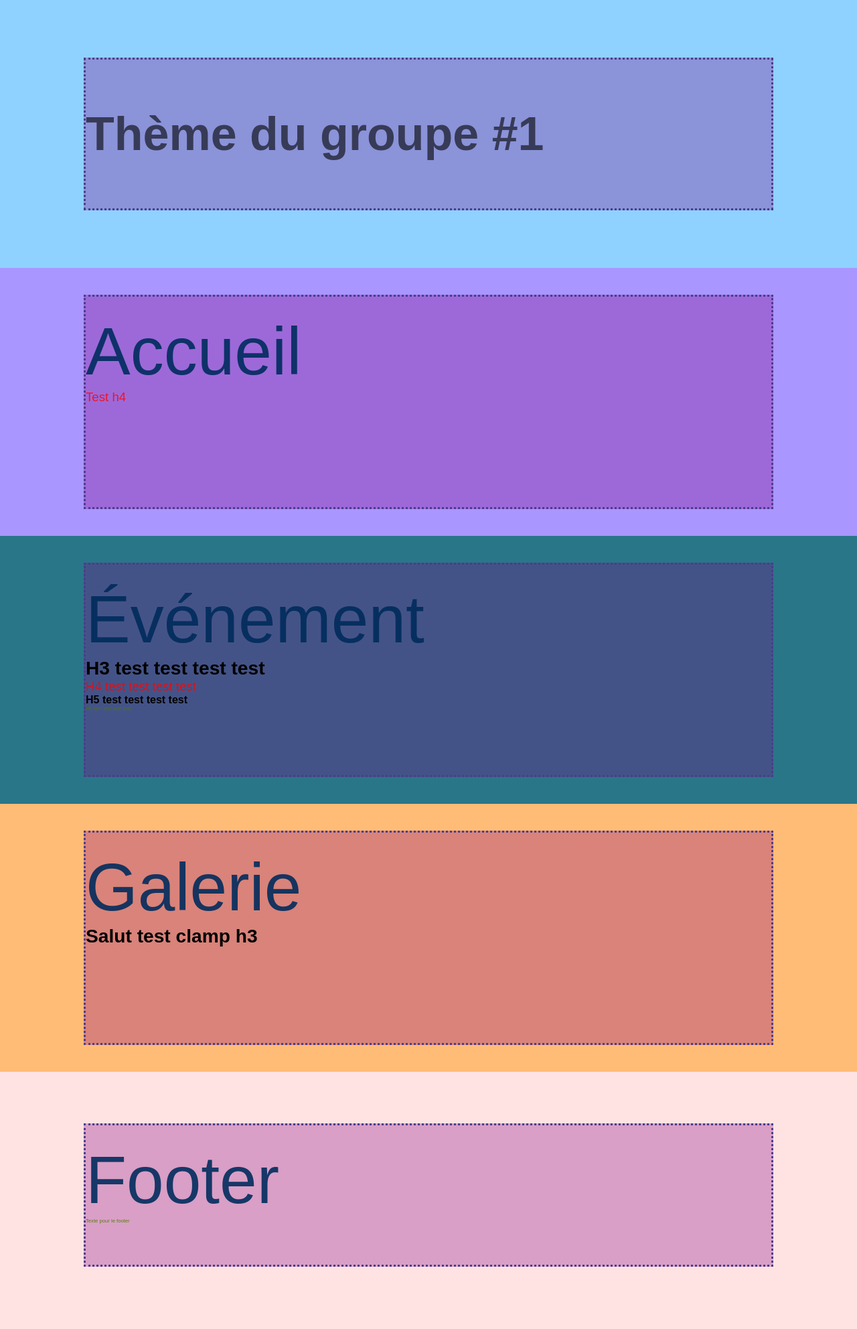
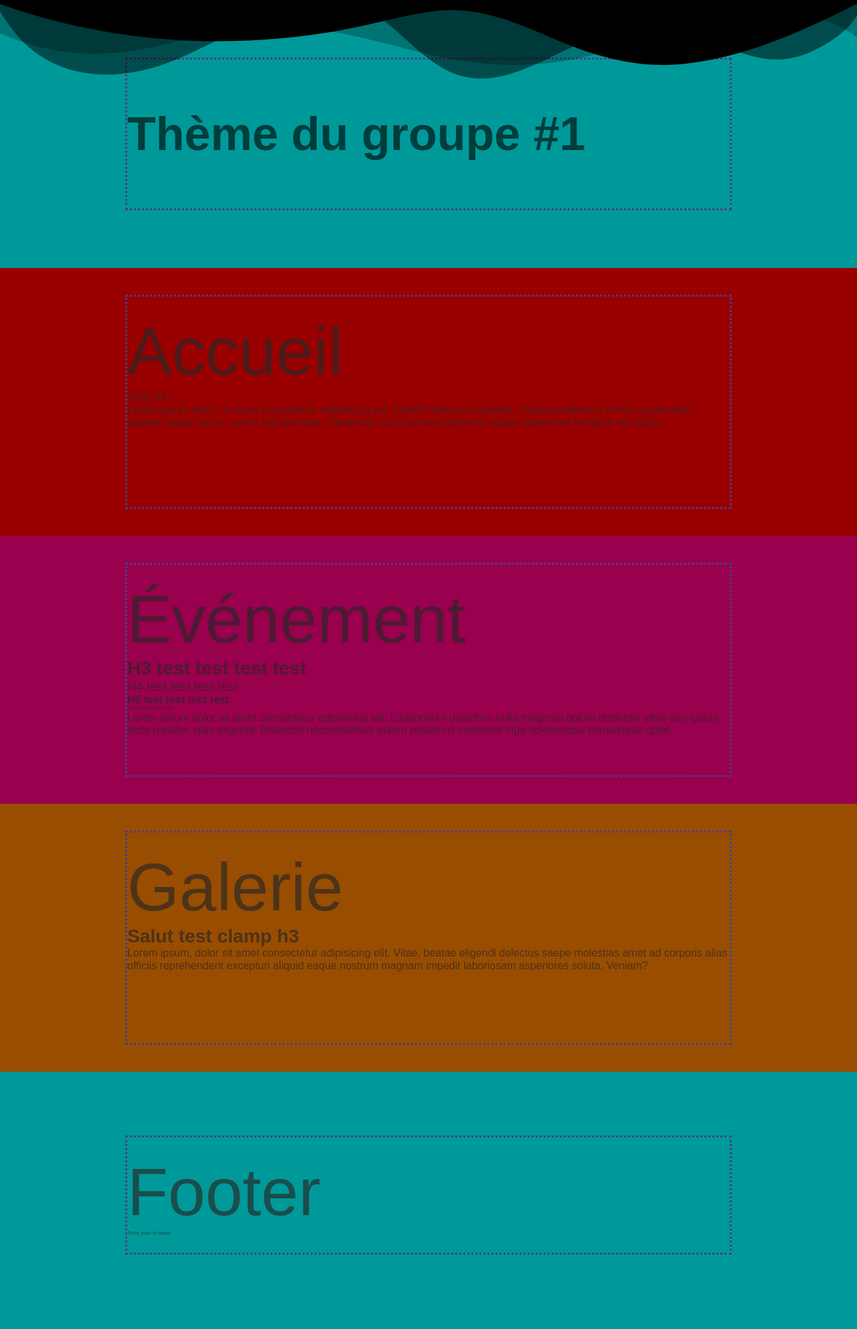
Before and after one commit to e0958030/4w4-2024, a PHP site: page / in a window 1280 px wide. Shown: the whole page at 67% size. Run offline with PHP 8.4, Linux system fonts and the light colour scheme; some web fonts are replaced.

Commit message:
Changement des variables root avec hsl

```diff
--- a/index.htm
+++ b/index.htm
@@ -21,6 +21,7 @@
         <section>
             <h2>Accueil</h2>
             <h4>Test h4</h4>
+            <p>Lorem ipsum dolor, sit amet consectetur adipisicing elit. Impedit laborum expedita, voluptas delectus in illum aspernatur quaerat sequi nisi ex, nemo repudiandae. Obcaecati, accusantium distinctio itaque asperiores tempore illo facilis!</p>
         </section>
     </div>
 
@@ -31,13 +32,22 @@
             <h4>H4 test test test test</h4>
             <h5>H5 test test test test</h5>
             <h6>H6 test test test test</h6>
+            <p>Lorem ipsum dolor sit amet consectetur adipisicing elit. Laudantium doloribus nulla magnam dolore distinctio vitae quo ipsum, dicta pariatur, quis eligendi. Distinctio necessitatibus autem possimus commodi fuga doloremque consectetur optio.</p>
         </section>
     </div>
 
     <div id="galerie" class="global">
         <section>
+            <div class="custom-shape-divider-top-1707919064">
+                <svg data-name="Layer 1" xmlns="http://www.w3.org/2000/svg" viewBox="0 0 1200 120" preserveAspectRatio="none">
+                    <path d="M0,0V46.29c47.79,22.2,103.59,32.17,158,28,70.36-5.37,136.33-33.31,206.8-37.5C438.64,32.43,512.34,53.67,583,72.05c69.27,18,138.3,24.88,209.4,13.08,36.15-6,69.85-17.84,104.45-29.34C989.49,25,1113-14.29,1200,52.47V0Z" opacity=".25" class="shape-fill"></path>
+                    <path d="M0,0V15.81C13,36.92,27.64,56.86,47.69,72.05,99.41,111.27,165,111,224.58,91.58c31.15-10.15,60.09-26.07,89.67-39.8,40.92-19,84.73-46,130.83-49.67,36.26-2.85,70.9,9.42,98.6,31.56,31.77,25.39,62.32,62,103.63,73,40.44,10.79,81.35-6.69,119.13-24.28s75.16-39,116.92-43.05c59.73-5.85,113.28,22.88,168.9,38.84,30.2,8.66,59,6.17,87.09-7.5,22.43-10.89,48-26.93,60.65-49.24V0Z" opacity=".5" class="shape-fill"></path>
+                    <path d="M0,0V5.63C149.93,59,314.09,71.32,475.83,42.57c43-7.64,84.23-20.12,127.61-26.46,59-8.63,112.48,12.24,165.56,35.4C827.93,77.22,886,95.24,951.2,90c86.53-7,172.46-45.71,248.8-84.81V0Z" class="shape-fill"></path>
+                </svg>
+            </div>
             <h2>Galerie</h2>
             <h3>Salut test clamp h3</h3>
+            <p>Lorem ipsum, dolor sit amet consectetur adipisicing elit. Vitae, beatae eligendi delectus saepe molestias amet ad corporis alias officiis reprehenderit excepturi aliquid eaque nostrum magnam impedit laboriosam asperiores soluta. Veniam?</p>
         </section>
     </div>
 
--- a/sass/_layout.scss
+++ b/sass/_layout.scss
@@ -46,22 +46,36 @@ https://developer.wordpress.org/themes/basics/main-stylesheet-style-css/
 #entete{
     background-color: var(--couleur-arriere-entete);
     padding-bottom: 5vh;
+    color: var(--couleur-avant-entete);
 }
 
 #accueil{
     background-color: var(--couleur-arriere-accueil);
     max-height: var(--hauteur-sections);
+    color: var(--couleur-avant-accueil);
 }
 
 #evenement{
     background-color: var(--couleur-arriere-evenement);
+    color: var(--couleur-avant-evenement);
 }
 
 #galerie{
     background-color: var(--couleur-arriere-galerie);
+    color: var(--couleur-avant-galerie);
+}
+
+.custom-shape-divider-top-1707919064 {
+    position: absolute;
+    top: 0;
+    left: 0;
+    width: 100%;
+    overflow: hidden;
+    line-height: 0;
 }
 
 #footer{
     background-color: var(--couleur-arriere-footer);
     padding-top: 3vh;
+    color: var(--couleur-avant-footer);
 }
--- a/sass/_variables.scss
+++ b/sass/_variables.scss
@@ -2,20 +2,50 @@
 capable de modifier directement la couleur dans le navigateur */
 
 :root {
-    --couleur-arriere-entete: #8fd2ff;
-    --couleur-arriere-accueil: #a996ff;
-    --couleur-arriere-evenement: #2a7689;
-    --couleur-arriere-galerie: #ffbc76;
-    --couleur-arriere-footer: #ffb3b35e;
 
-    --couleur-sous-titres-autres: #000;
+    // --couleur-arriere-entete: #8fd2ff;
+    // --couleur-arriere-accueil: #a996ff;
+    // --couleur-arriere-evenement: #2a7689;
+    // --couleur-arriere-galerie: #ffbc76;
+    // --couleur-arriere-footer: #ffb3b35e;
 
-    /*Niveaux de transparence*/
-    --transparence-h : 0.8;
-    --transparence-h-sous-titres : 0.9;
-    --transparence-section: 0.3;
+    // --couleur-sous-titres-autres: #000;
 
-    /*Tailles sections*/
-    --largeur-conteneurs: 80vw;
-    --hauteur-sections: 20vh;
+    // /*Niveaux de transparence*/
+    // --transparence-h : 0.8;
+    // --transparence-h-sous-titres : 0.9;
+    // --transparence-section: 0.3;
+
+    // /*Tailles sections*/
+    // --largeur-conteneurs: 80vw;
+    // --hauteur-sections: 20vh;
+
+
+    /*Calcul des teintes*/
+    --u1 : 180; /*Couleur initiale*/
+    --u2 : calc(var(--u1) + 180); /*Couleur complémentaire*/
+    --u3 : calc(var(--u2) - 30); /*Couleur analogue gauche*/
+    --u4 : calc(var(--u2) + 30); /*Couleur analogue droite*/
+
+    /*Saturation*/
+    --s-arriere : 100%;
+    --s-avant : 50%;
+
+    /*Luminosité*/
+    --l-arriere : 30%;
+    --l-avant : 20%;
+
+    /*Couleurs d'arrière-plan - background-color*/
+    --couleur-arriere-entete: hsl(var(--u1), var(--s-arriere), var(--l-arriere));
+    --couleur-arriere-accueil: hsl(var(--u2), var(--s-arriere), var(--l-arriere));
+    --couleur-arriere-evenement: hsl(var(--u3), var(--s-arriere), var(--l-arriere));
+    --couleur-arriere-galerie: hsl(var(--u4), var(--s-arriere), var(--l-arriere));
+    --couleur-arriere-footer: hsl(var(--u1), var(--s-arriere), var(--l-arriere));
+
+    /*Couleurs d'avant-plan - color*/
+    --couleur-avant-entete: hsl(var(--u1), var(--s-avant), var(--l-avant));
+    --couleur-avant-accueil: hsl(var(--u2), var(--s-avant), var(--l-avant));
+    --couleur-avant-evenement: hsl(var(--u3), var(--s-avant), var(--l-avant));
+    --couleur-avant-galerie: hsl(var(--u4), var(--s-avant), var(--l-avant));
+    --couleur-avant-footer: hsl(var(--u1), var(--s-avant), var(--l-avant));
 }
--- a/styles.css
+++ b/styles.css
@@ -16,19 +16,29 @@ https://developer.wordpress.org/themes/basics/main-stylesheet-style-css/
 /* Variables globales CSS et non sass pour être
 capable de modifier directement la couleur dans le navigateur */
 :root {
-  --couleur-arriere-entete: #8fd2ff;
-  --couleur-arriere-accueil: #a996ff;
-  --couleur-arriere-evenement: #2a7689;
-  --couleur-arriere-galerie: #ffbc76;
-  --couleur-arriere-footer: #ffb3b35e;
-  --couleur-sous-titres-autres: #000;
-  /*Niveaux de transparence*/
-  --transparence-h: 0.8;
-  --transparence-h-sous-titres: 0.9;
-  --transparence-section: 0.3;
-  /*Tailles sections*/
-  --largeur-conteneurs: 80vw;
-  --hauteur-sections: 20vh;
+  /*Calcul des teintes*/
+  --u1: 180; /*Couleur initiale*/
+  --u2: calc(var(--u1) + 180); /*Couleur complémentaire*/
+  --u3: calc(var(--u2) - 30); /*Couleur analogue gauche*/
+  --u4: calc(var(--u2) + 30); /*Couleur analogue droite*/
+  /*Saturation*/
+  --s-arriere: 100%;
+  --s-avant: 50%;
+  /*Luminosité*/
+  --l-arriere: 30%;
+  --l-avant: 20%;
+  /*Couleurs d'arrière-plan - background-color*/
+  --couleur-arriere-entete: hsl(var(--u1), var(--s-arriere), var(--l-arriere));
+  --couleur-arriere-accueil: hsl(var(--u2), var(--s-arriere), var(--l-arriere));
+  --couleur-arriere-evenement: hsl(var(--u3), var(--s-arriere), var(--l-arriere));
+  --couleur-arriere-galerie: hsl(var(--u4), var(--s-arriere), var(--l-arriere));
+  --couleur-arriere-footer: hsl(var(--u1), var(--s-arriere), var(--l-arriere));
+  /*Couleurs d'avant-plan - color*/
+  --couleur-avant-entete: hsl(var(--u1), var(--s-avant), var(--l-avant));
+  --couleur-avant-accueil: hsl(var(--u2), var(--s-avant), var(--l-avant));
+  --couleur-avant-evenement: hsl(var(--u3), var(--s-avant), var(--l-avant));
+  --couleur-avant-galerie: hsl(var(--u4), var(--s-avant), var(--l-avant));
+  --couleur-avant-footer: hsl(var(--u1), var(--s-avant), var(--l-avant));
 }
 
 * {
@@ -76,24 +86,38 @@ https://developer.wordpress.org/themes/basics/main-stylesheet-style-css/
 #entete {
   background-color: var(--couleur-arriere-entete);
   padding-bottom: 5vh;
+  color: var(--couleur-avant-entete);
 }
 
 #accueil {
   background-color: var(--couleur-arriere-accueil);
   max-height: var(--hauteur-sections);
+  color: var(--couleur-avant-accueil);
 }
 
 #evenement {
   background-color: var(--couleur-arriere-evenement);
+  color: var(--couleur-avant-evenement);
 }
 
 #galerie {
   background-color: var(--couleur-arriere-galerie);
+  color: var(--couleur-avant-galerie);
+}
+
+.custom-shape-divider-top-1707919064 {
+  position: absolute;
+  top: 0;
+  left: 0;
+  width: 100%;
+  overflow: hidden;
+  line-height: 0;
 }
 
 #footer {
   background-color: var(--couleur-arriere-footer);
   padding-top: 3vh;
+  color: var(--couleur-avant-footer);
 }
 
 h1 {
```
Also changed, not shown: 1 other file.
